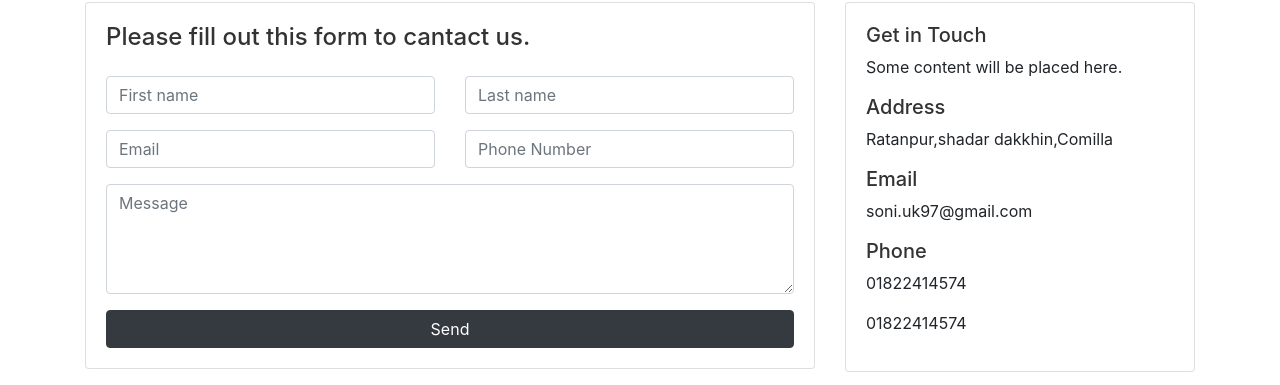
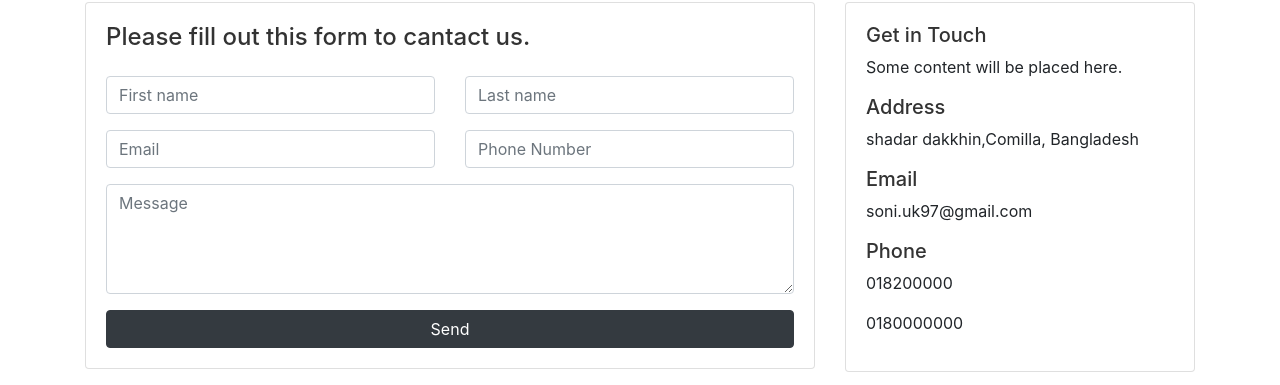
Before and after one commit to Sufia-TheSecureDev/NEW-design, a plain HTML site: page contact.html in a window 1280 px wide. Shown: the part 352-737 px from the top of the page. Drawn offline with Linux system fonts and the light colour scheme.

Commit message:
Update contact.html

```diff
--- a/contact.html
+++ b/contact.html
@@ -95,12 +95,12 @@
 						<h5>Get in Touch</h5>
 						<p>Some content will be placed here.</p>
 						<h5>Address</h5>
-						<p>Ratanpur,shadar dakkhin,Comilla</p>
+						<p>shadar dakkhin,Comilla, Bangladesh</p>
 						<h5>Email</h5>
 						<p>soni.uk97@gmail.com</p>
 						<h5>Phone</h5>
-						<p class="mb-lg-3">01822414574</p>
-						<p >01822414574</p>
+						<p class="mb-lg-3">018200000</p>
+						<p >0180000000</p>
 
 
 					</div>
```
